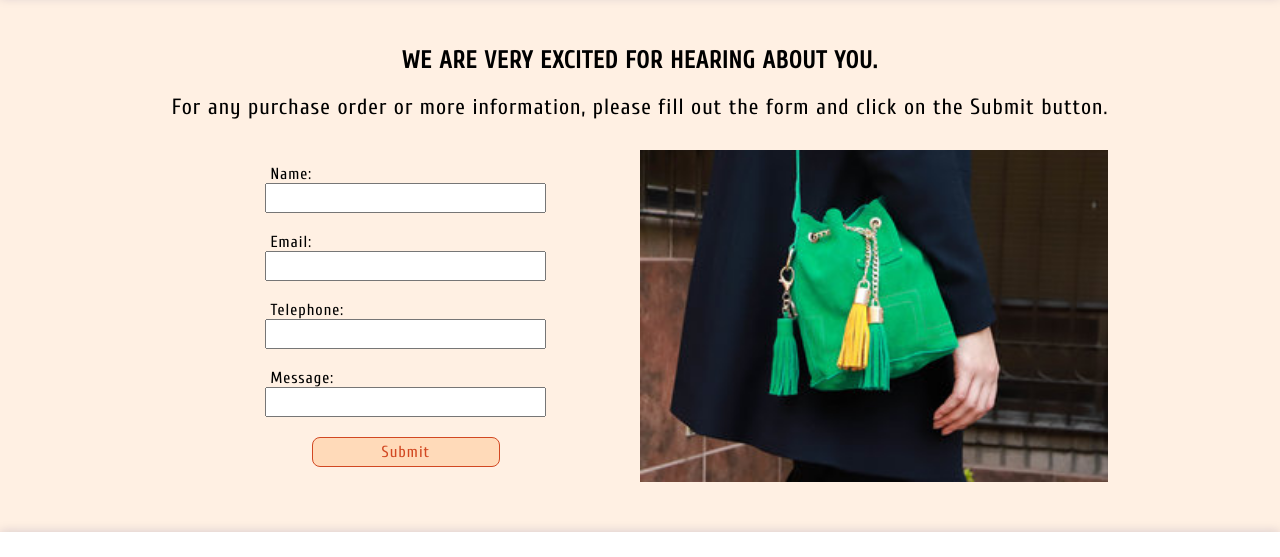
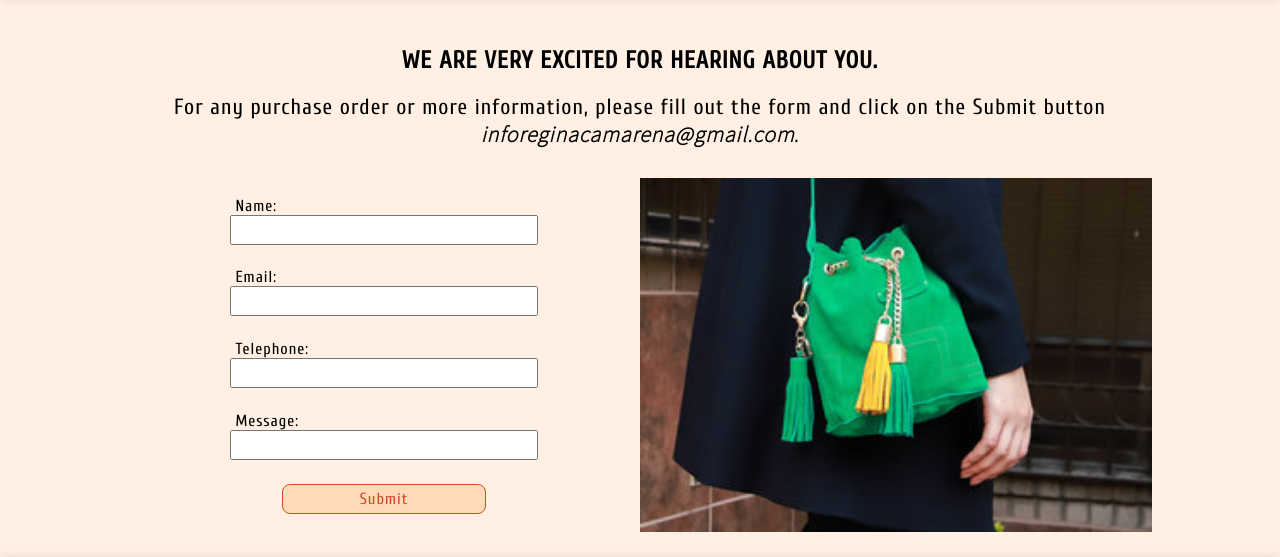
Before and after one commit to FerCardona/ReginaCamarena, a plain HTML site: page contact/contact.html in a window 1280 px wide. Shown: the part 128-685 px from the top of the page. Drawn offline with nearby package versions, Linux system fonts and the light colour scheme.

Commit message:
update contact

```diff
--- a/contact/contact.css
+++ b/contact/contact.css
@@ -104,6 +104,12 @@ input[type="submit"] {
     color: var(--rosa);
     border: none;
 }
+.contact-title a:link,.contact-title a:visited, .contact-title a:active {
+    text-decoration: none;
+    color: #000;
+    font-weight: bolder;
+    font-style: italic;
+}
 
 @media only screen and (min-width: 1200px) {
     .contact-title h3 {
--- a/contact/contact.html
+++ b/contact/contact.html
@@ -44,7 +44,8 @@
           <div class="contact-title">
             <h3>We are very excited for hearing about you.</h3>
             <p>For any purchase order or more information, please fill out the form and
-            click on the Submit button.</p>
+            click on the Submit button <a href="mailto: inforeginacamarena@gmail.com">
+              inforeginacamarena@gmail.com</a>.</p>
           </div>
 
           <div class="left-box">
```
